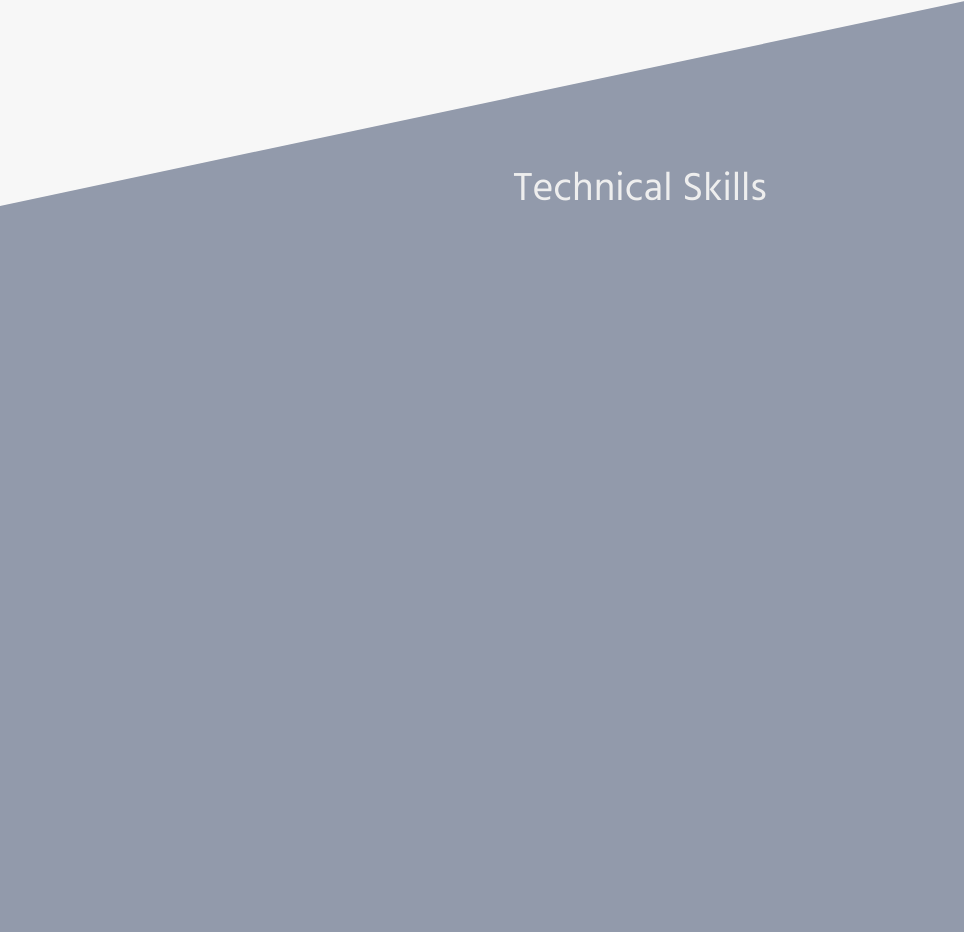
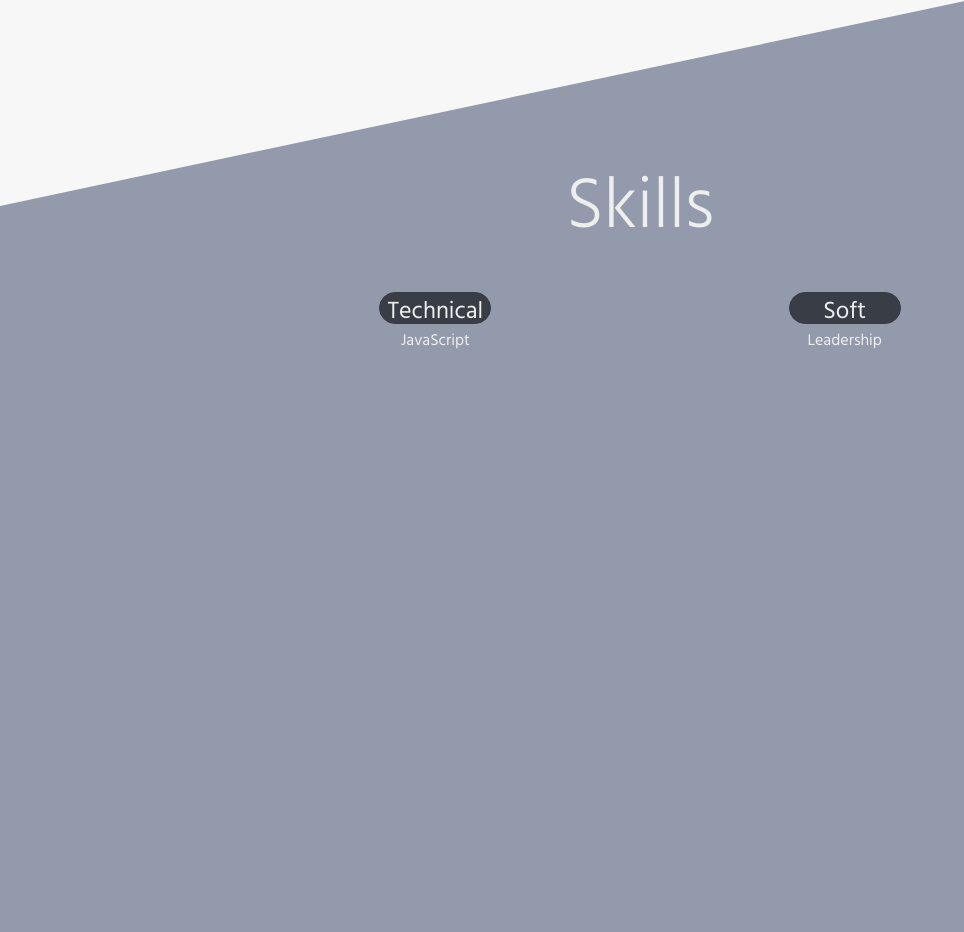
Before and after one commit to jackiedallas/personal-website, a website: page main.html in a window 1280 px wide. Shown: the part 1295-2227 px from the top of the page, without its empty margins (0-964 px from the left). Drawn offline with nearby package versions, Linux system fonts and the light colour scheme.

Commit message:
added skills list

```diff
--- a/main.html
+++ b/main.html
@@ -88,7 +88,22 @@
 			<div class="container unskew">
 				<div class="row">
 					<div class="col">
-						<h1 class="">Technical Skills</h1>
+						<h1 class="display-2">Skills</h1>
+						<div class="skills d-flex justify-content-evenly">
+							<div class="tech">
+								<h4 class="skills-header" style="margin-bottom: 0">Technical</h4>
+								<ul style="list-style: none; padding-left: 0;">
+									<li>JavaScript</li>
+								</ul>
+							</div>
+							<div class="soft">
+								<h4 class="skills-header" style="margin-bottom: 0">Soft</h4>
+								<ul style="list-style: none; padding-left: 0;">
+									<li>Leadership</li>
+								</ul>
+							</div>
+						</div>
+
 					</div>
 				</div>
 			</div>
--- a/public/css/main.css
+++ b/public/css/main.css
@@ -171,3 +171,18 @@ li {
 	/*text-align: center;*/
 	color: #EEEEEE;
 }
+
+.skills li {
+	margin-top: 5px;
+}
+.skills {
+	margin-top: 2.5rem;
+}
+.skills-header {
+	border: 1px solid #393E46;
+	background-color: #393E46;
+	border-radius: 30px;
+	width: 7rem;
+	height: 2rem;
+	line-height: 1.6;
+}
```
